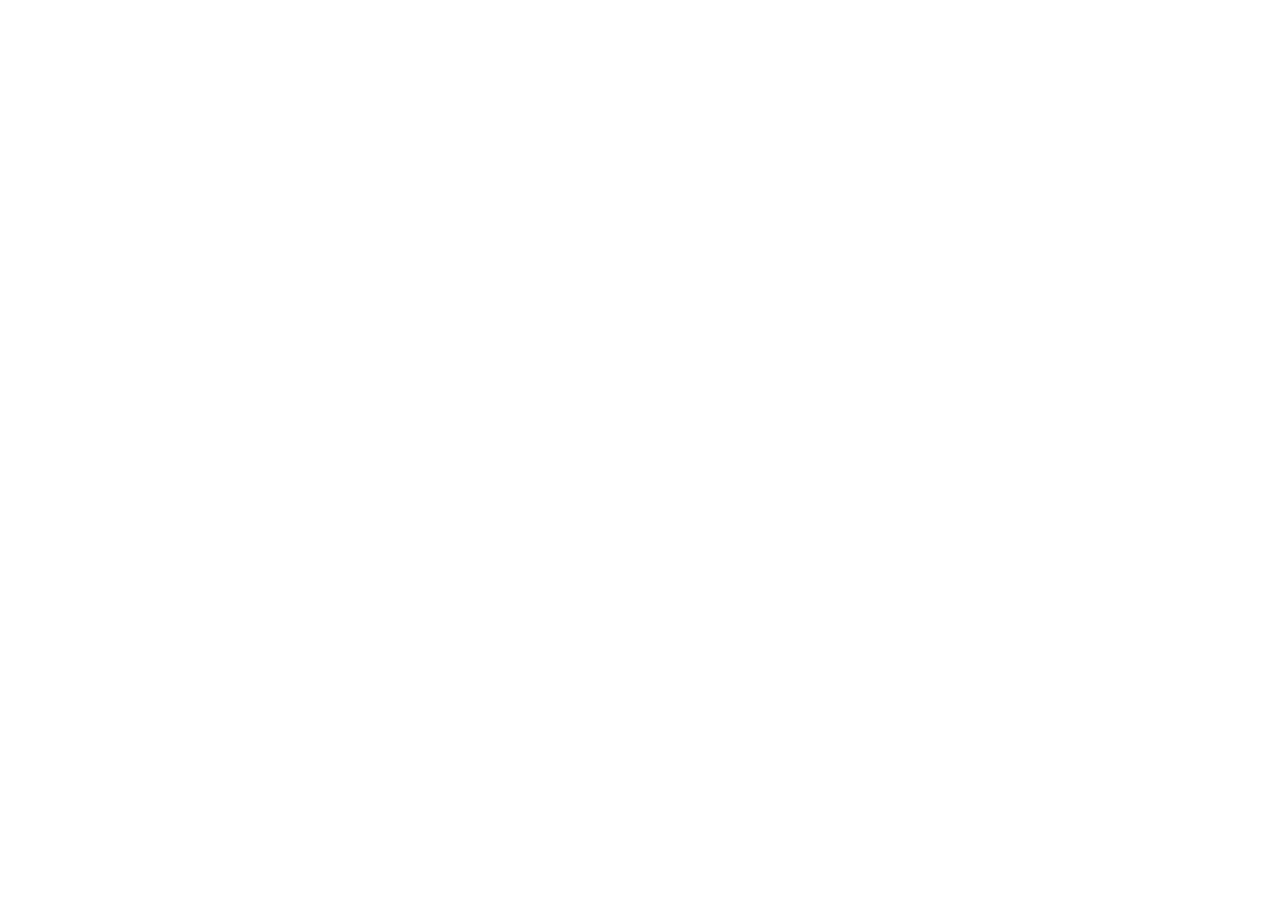
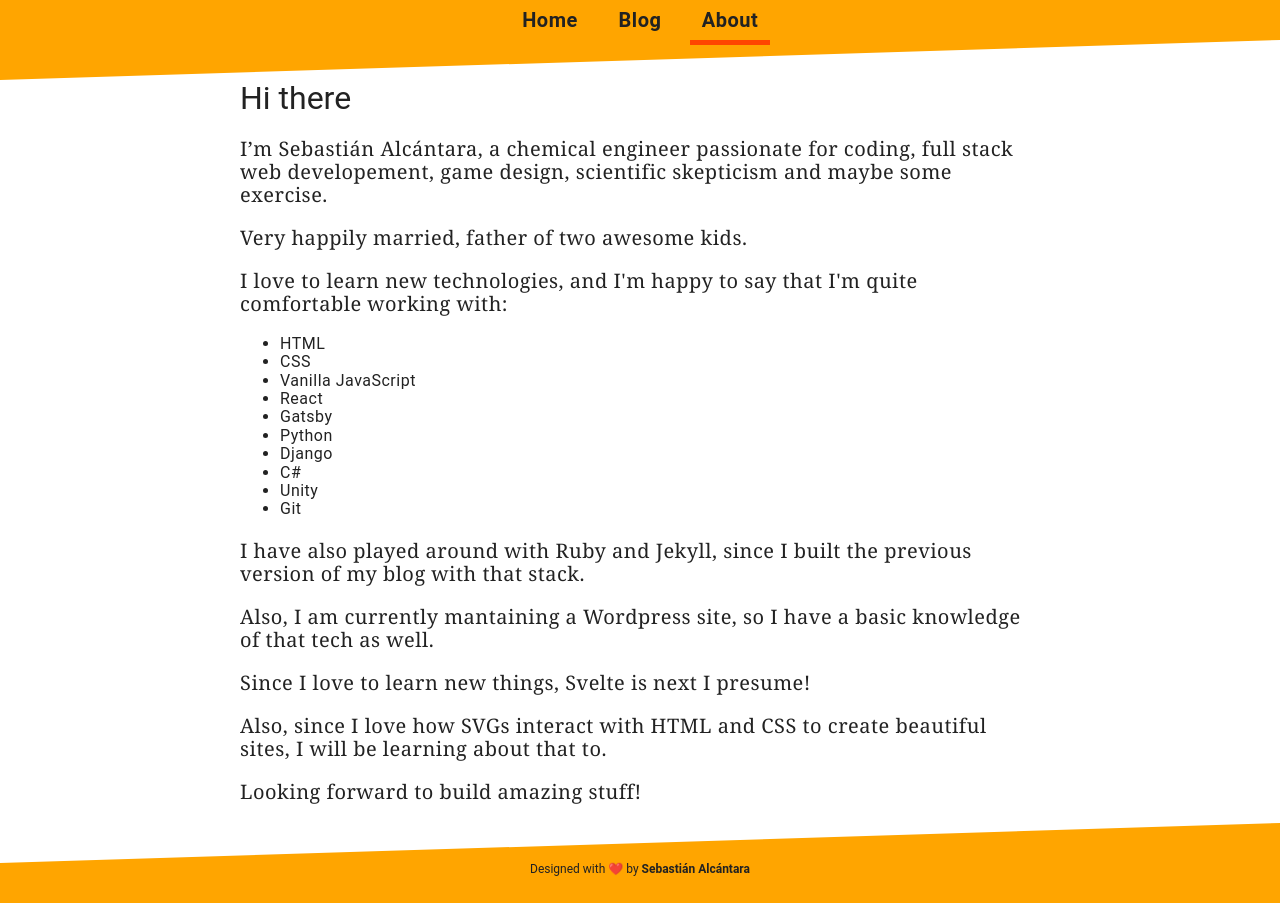
Before and after one commit to sebastian-alcantara/Web-Sebastian-Alcantara, a Gatsby site in the folder gatsby/: page /about in a window 1280 px wide. Before the commit this address had no page. Before the commit the page ends 800 px from the top, so only its background shows below. Built offline with nearby package versions, Linux system fonts and the light colour scheme; Gatsby itself is replaced by a stand-in of ours.

Commit message:
Implemented svg favicon and styling

```diff
--- a/gatsby/gatsby-config.js
+++ b/gatsby/gatsby-config.js
@@ -4,7 +4,7 @@
 
 module.exports = {
   siteMetadata: {
-    title: "Sebastian Alcantara",
+    title: "Sebastián Alcántara",
     author: "Sebastián Alcántara",
     greeting: "Hi, I'm",
     description: "Web developer",
@@ -41,7 +41,7 @@
     {
       resolve: "gatsby-plugin-manifest",
       options: {
-        icon: "src/assets/images/icon.png",
+        icon: "static/favicon.svg",
       },
     },
     //"gatsby-transformer-remark",
--- a/gatsby/src/components/ContactLinks.js
+++ b/gatsby/src/components/ContactLinks.js
@@ -8,6 +8,7 @@
   grid-template-columns: auto auto auto;
   column-gap: 5px;
   justify-items: center;
+  max-width: 300px;
 
   .svg-icon-container {
     width: 36px;
--- a/gatsby/src/components/Layout.js
+++ b/gatsby/src/components/Layout.js
@@ -23,6 +23,10 @@
     width: 90%;
   }
   */
+
+  .current_nav_link {
+    background-color: green;
+  }
 `;
 
 export default function Layout({ children }) {
--- a/gatsby/src/components/Nav.js
+++ b/gatsby/src/components/Nav.js
@@ -32,17 +32,18 @@
 
   .menu-ul {
     z-index: 10;
-    margin: 0 auto;
+    //margin: 0 auto;
+    margin-top: 0;
     padding: 0;
     text-align: center;
     list-style: none;
     width: 70%;
     display: grid;
     //grid-template-columns: 1fr 1fr 1fr 1fr 1fr;
-    grid-template-columns: auto auto auto auto;
+    grid-template-columns: 80px 80px 80px;
 
     grid-template-rows: auto;
-    gap: 10rem;
+    gap: 10px;
 
     //margin-top: -6rem;
 
@@ -62,7 +63,8 @@
     display: block;
     //width: 15rem;
     background-color: transparent;
-    line-height: 6rem;
+    line-height: 2em;
+    width: 80px;
     -webkit-tap-highlight-color: transparent;
     //padding-top: 1rem;
     //padding-bottom: 1rem;
@@ -78,6 +80,10 @@
         transform: scale(1.1, 1.1);
       }
     }
+  }
+
+  .active-link {
+    border-bottom: 5px solid var(--nav-link-underline);
   }
 
   @media (max-width: 800px) {
@@ -180,13 +186,30 @@
       </svg>
       <ul className="menu-ul">
         <li>
-          <Link to="/">Home</Link>
+          <Link
+          to="/"
+          activeClassName="active-link"
+          >
+            Home
+          </Link>
         </li>
         <li>
-          <Link to="/blog">Blog</Link>
+          <Link
+          to="/blog"
+          activeClassName="active-link"
+          partiallyActive={true}
+          >
+            Blog
+          </Link>
         </li>
         <li>
-          <Link to="/contacto">Contact</Link>
+          <Link
+          to="/about"
+          activeClassName="active-link"
+          className="blog-link"
+          >
+            About
+          </Link>
         </li>
       </ul>
       <div className="toggler-container">
--- /dev/null
+++ b/gatsby/src/pages/about.js
@@ -0,0 +1,57 @@
+import React from "react";
+import styled from "styled-components";
+
+export default function About() {
+
+  const AboutStyles = styled.div`
+    max-width: 800px;
+    margin: 0 auto;
+
+    @media (max-width: 800px) {
+      width: 90%;
+    }
+  `;
+  return (
+    <>
+      <AboutStyles>
+        <h1>Hi there</h1>
+        <p>
+          I’m Sebastián Alcántara, a chemical engineer passionate for coding, full stack web developement, game design, scientific skepticism and maybe some exercise.
+        </p>
+        <p>
+          Very happily married, father of two awesome kids.
+        </p>
+        <p>
+          I love to learn new technologies, and I'm happy to say that I'm quite comfortable working with:
+        </p>
+        <ul>
+          <li>HTML</li>
+          <li>CSS</li>
+          <li>Vanilla JavaScript</li>
+          <li>React</li>
+          <li>Gatsby</li>
+          <li>Python</li>
+          <li>Django</li>
+          <li>C#</li>
+          <li>Unity</li>
+          <li>Git</li>
+         </ul>
+        <p>
+          I have also played around with Ruby and Jekyll, since I built the previous version of my blog with that stack.
+        </p>
+        <p>
+          Also, I am currently mantaining a Wordpress site, so I have a basic knowledge of that tech as well.
+        </p>
+        <p>
+          Since I love to learn new things, Svelte is next I presume!
+        </p>
+        <p>
+          Also, since I love how SVGs interact with HTML and CSS to create beautiful sites, I will be learning about that to.
+        </p>
+        <p>
+          Looking forward to build amazing stuff!
+        </p>
+      </AboutStyles>
+    </>
+  );
+};
--- a/gatsby/src/styles/GlobalStyles.js
+++ b/gatsby/src/styles/GlobalStyles.js
@@ -37,6 +37,8 @@
     --social-link-color: black;
     --social-link-color-hover: orange;
 
+    --nav-link-underline: orangered;
+
     background-color: var(--bg);
 
     transition-duration: 0.3s;
@@ -66,6 +68,8 @@
 
     --social-link-color: white;
     --social-link-color-hover: orange;
+
+    --nav-link-underline: orangered;
 
     transition-duration: 0.3s;
     transition-timing-function: linear;
--- a/gatsby/src/templates/Blog-post.js
+++ b/gatsby/src/templates/Blog-post.js
@@ -60,7 +60,6 @@
 
 export default function BlogPost({ data }) {
   const post = data.markdownRemark;
-
   return (
     <>
       <PostStyles>
```
Also changed, not shown: gatsby/src/pages/contacto.js (deleted, +0 -12 lines), gatsby/src/pages/index.js (+27 -1 lines), gatsby/gatsby-ssr.js (indentation only), gatsby/static/favicon.svg (added).
